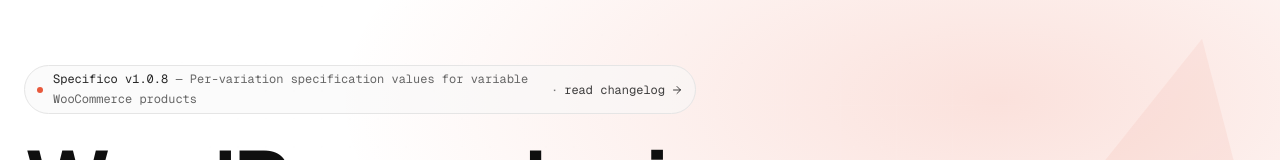
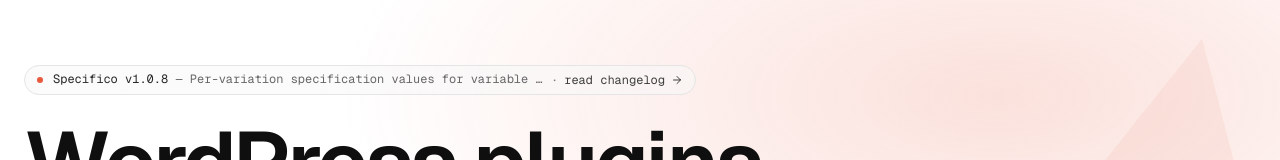
Before and after one commit to wpaxiom/wpaxiom-frontend, a Next.js app: page / in a window 1280 px wide. Shown: the part 128-288 px from the top of the page. Built offline with nearby package versions, Linux system fonts and the light colour scheme; no server answers.

Commit message:
fixed home hero changlog

```diff
--- a/components/home/Hero.tsx
+++ b/components/home/Hero.tsx
@@ -36,14 +36,14 @@ export function Hero() {
           >
             <span className="mt-1.5 h-1.5 w-1.5 shrink-0 rounded-full bg-coral lg:mt-0" />
             <span className="min-w-0 flex-1 lg:flex lg:items-center lg:gap-2">
-              <span className="block leading-relaxed lg:inline">
+              <span className="block leading-relaxed lg:min-w-0 lg:truncate">
                 <span className="text-ink/90">
                   {latestPluginLabel} v{latestEntry.version}
                 </span>
                 <span className="hidden lg:inline"> — </span>
-                <span className="block lg:inline">{latestEntry.summary}</span>
+                <span className="block lg:inline" title={latestEntry.summary}>{latestEntry.summary}</span>
               </span>
-              <span className="mt-2 inline-flex items-center gap-1.5 whitespace-nowrap text-ink/80 lg:mt-0">
+              <span className="mt-2 inline-flex items-center gap-1.5 whitespace-nowrap text-ink/80 lg:mt-0 lg:shrink-0">
                 <span className="hidden text-subtle lg:inline">·</span>
                 read changelog
                 <ArrowRight size={12} aria-hidden="true" />
```
